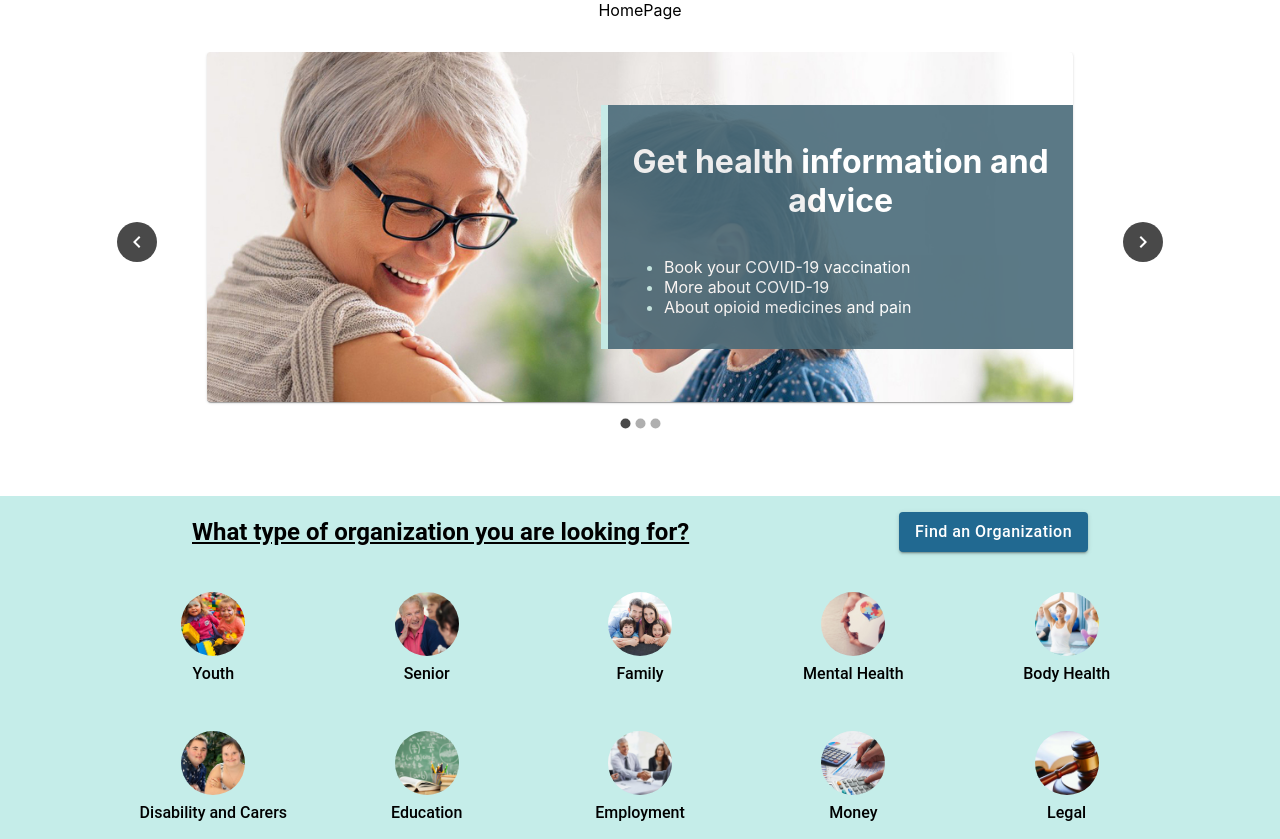
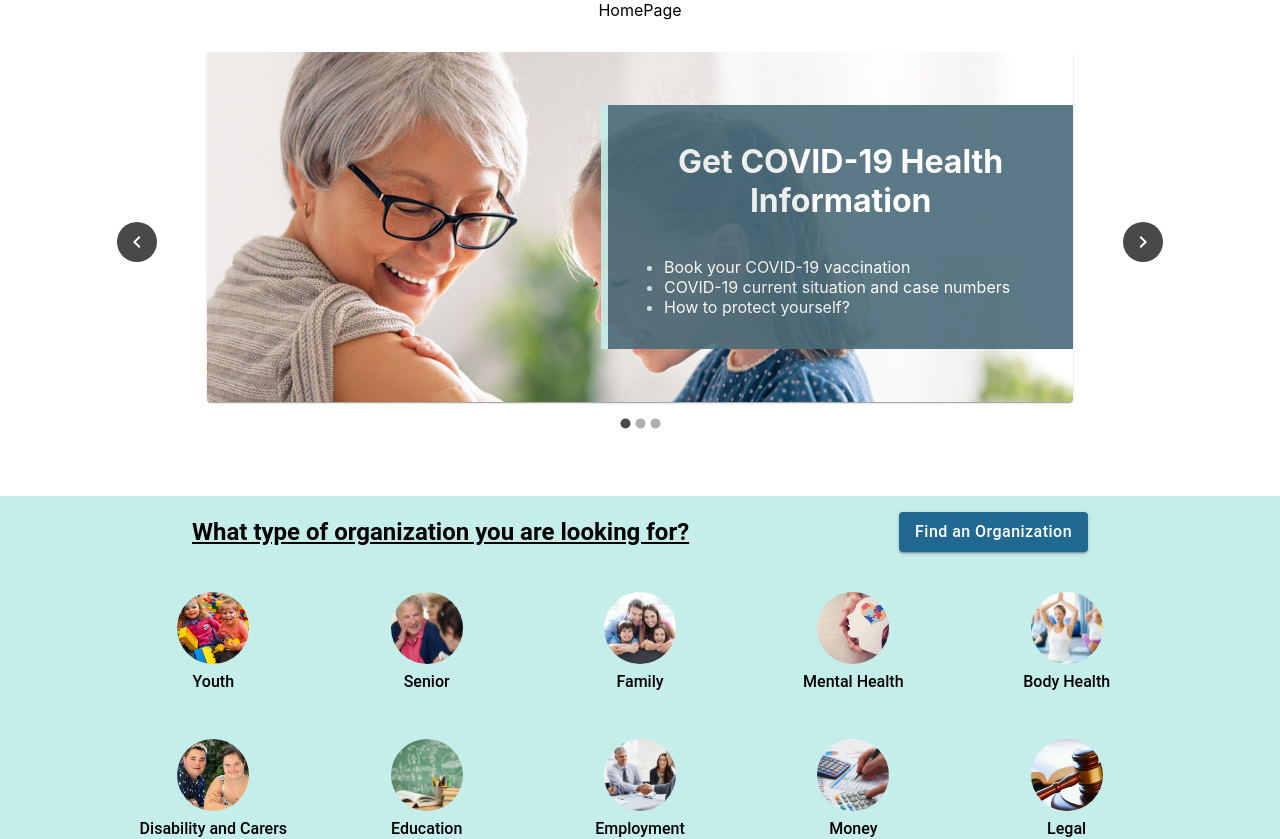
Before and after one commit to sharon-meishi/COMP9323_Group13_WellbeingBridge, a React (Create React App) app in the folder frontend/: page /home in a window 1280 px wide. Shown: the top 839 px of the page. Built offline with nearby package versions, Linux system fonts and the light colour scheme.

Commit message:
Sharon update

```diff
--- a/frontend/src/components/HomePage/NewsCarousel.js
+++ b/frontend/src/components/HomePage/NewsCarousel.js
@@ -1,9 +1,12 @@
 import React from 'react';
 import Carousel from 'react-material-ui-carousel';
-import NewsItem from './NewsItem';
 import bg1 from '../../Assets/new1.jpeg';
+import bg2 from '../../Assets/OrganizationType/mental_health.jpeg';
 import Grid from '@material-ui/core/Grid';
 import { makeStyles } from '@material-ui/core/styles';
+import Link from '@material-ui/core/Link';
+import Box from '@material-ui/core/Box';
+import Card from '@material-ui/core/Card';
 
 const useStyles = makeStyles((theme) => ({
   root: {
@@ -14,20 +17,169 @@ const useStyles = makeStyles((theme) => ({
     marginBottom: theme.spacing(4),
   },
   carouselStyle: {
-      height: '100%'
-  }
+    backgroundSize: 'cover',
+    height: '350px',
+    marginLeft: '100px',
+    marginRight: '100px',
+    display: 'flex',
+    alignItems: 'center',
+    alignContent: 'center',
+    justifyContent: 'flex-end',
+  },
+  carouselStyle2: {
+    backgroundSize: 'cover',
+    height: '350px',
+    marginLeft: '100px',
+    marginRight: '100px',
+    display: 'flex',
+    alignItems: 'center',
+    alignContent: 'center',
+    justifyContent: 'flex-start',
+  },
+  boxStyle: {
+    display: 'flex',
+    flexDirection: 'column',
+    paddingLeft: '16px',
+    backgroundColor: '#4A6B79',
+    opacity: '0.9',
+    color: 'white',
+    padding: '16px',
+    width: '50%',
+    alignItems: 'flex-start',
+    alignContent: 'center',
+    justifyContent: 'center',
+    textAlign: 'center',
+    borderLeft: '7px solid #C5EDE9',
+  },
+  liStyle: {
+    '&::marker': {
+      color: '#C5EDE9',
+    },
+    textAlign: 'left',
+  },
 }));
 
 function NewsCarousel() {
   const classes = useStyles();
 
   return (
-    <Grid container justify="center" className={classes.root}>
-      <Grid item xs ={10}  className={classes.item}>
-        <Carousel navButtonsAlwaysVisible={true} interval='100000' className={classes.item}>
-          <NewsItem title='New1' backgroundImg={bg1} />
-          <NewsItem title='New2' backgroundImg={bg1}/>
-          <NewsItem title='New3' backgroundImg={bg1}/>
+    <Grid container justify='center' className={classes.root}>
+      <Grid item xs={10} className={classes.item}>
+        <Carousel
+          navButtonsAlwaysVisible={true}
+          interval='100000'
+          className={classes.item}
+        >
+          <Card
+            className={classes.carouselStyle}
+            style={{
+              backgroundImage: `url(${bg1})`,
+            }}
+          >
+            <Box className={classes.boxStyle}>
+              <h1>Get COVID-19 Health Information</h1>
+              <ul>
+                <li className={classes.liStyle}>
+                  <Link
+                    href='https://covid-vaccine.healthdirect.gov.au/eligibility'
+                    color='inherit'
+                  >
+                    Book your COVID-19 vaccination
+                  </Link>
+                </li>
+                <li className={classes.liStyle}>
+                  <Link
+                    href='https://www.health.gov.au/news/health-alerts/novel-coronavirus-2019-ncov-health-alert/coronavirus-covid-19-current-situation-and-case-numbers'
+                    color='inherit'
+                  >
+                    COVID-19 current situation and case numbers
+                  </Link>
+                </li>
+                <li className={classes.liStyle}>
+                  <Link
+                    href='https://www.health.gov.au/news/health-alerts/novel-coronavirus-2019-ncov-health-alert/how-to-protect-yourself-and-others-from-coronavirus-covid-19'
+                    color='inherit'
+                  >
+                    How to protect yourself?
+                  </Link>
+                </li>
+              </ul>
+            </Box>
+          </Card>
+          <Card
+            className={classes.carouselStyle2}
+            style={{
+              backgroundImage: `url(${bg2})`,
+            }}
+          >
+            <Box className={classes.boxStyle}>
+              <h1>Know Yourself Better</h1>
+              <ul>
+                <li className={classes.liStyle}>
+                  <Link
+                    href='https://screening.mhanational.org/screening-tools/'
+                    color='inherit'
+                  >
+                    Take a mental health test
+                  </Link>
+                </li>
+                <li className={classes.liStyle}>
+                  <Link
+                    href='https://www.beyondblue.org.au/the-facts/anxiety-and-depression-checklist-k10'
+                    color='inherit'
+                  >
+                    Anxiety and depression checklist
+                  </Link>
+                </li>
+                <li className={classes.liStyle}>
+                  <Link
+                    href='https://www.healthline.com/health/stress/how-to-relax#takeaway'
+                    color='inherit'
+                  >
+                    How to relax: tips for chiling out
+                  </Link>
+                </li>
+              </ul>
+            </Box>
+          </Card>
+
+          <Card
+            className={classes.carouselStyle}
+            style={{
+              backgroundImage: `url(${bg1})`,
+            }}
+          >
+            <Box className={classes.boxStyle}>
+              <h1>Get COVID-19 health information</h1>
+              <ul>
+                <li className={classes.liStyle}>
+                  <Link
+                    href='https://covid-vaccine.healthdirect.gov.au/eligibility'
+                    color='inherit'
+                  >
+                    Book your COVID-19 vaccination
+                  </Link>
+                </li>
+                <li className={classes.liStyle}>
+                  <Link
+                    href='https://www.health.gov.au/news/health-alerts/novel-coronavirus-2019-ncov-health-alert/coronavirus-covid-19-current-situation-and-case-numbers'
+                    color='inherit'
+                  >
+                    COVID-19 current situation and case numbers
+                  </Link>
+                </li>
+                <li className={classes.liStyle}>
+                  <Link
+                    href='https://www.health.gov.au/news/health-alerts/novel-coronavirus-2019-ncov-health-alert/how-to-protect-yourself-and-others-from-coronavirus-covid-19'
+                    color='inherit'
+                  >
+                    How to protect yourself?
+                  </Link>
+                </li>
+              </ul>
+            </Box>
+          </Card>
+
         </Carousel>
       </Grid>
     </Grid>
--- a/frontend/src/components/HomePage/NewsItem.js
+++ /dev/null
@@ -1,61 +0,0 @@
-import React from 'react'
-import Box from '@material-ui/core/Box'
-import Card from '@material-ui/core/Card'
-import { makeStyles } from '@material-ui/core/styles';
-import bg1 from '../../Assets/new1.jpeg';
-
-
-const useStyles = makeStyles({
-    root: {
-      backgroundImage: 'url(' + bg1 + ')',
-      backgroundSize: 'cover',
-      height:'350px',
-      marginLeft: '100px',
-      marginRight: '100px',
-      display: 'flex',
-      justifyContent: 'flex-end',
-      alignItems: 'center',
-      alignContent: 'center'
-    },
-    boxStyle: {
-        display: 'flex',
-        flexDirection: 'column',
-        paddingLeft: '16px',
-        backgroundColor: '#4A6B79',
-        opacity: '0.9',
-        color: 'white',
-        padding: '16px',
-        width: '50%',
-        alignItems: 'flex-start',
-        alignContent: 'center',
-        justifyContent: 'center',
-        textAlign: 'center',
-        borderLeft:'7px solid #C5EDE9'
-    },
-    liStyle : {
-        '&::marker': {
-            color: '#C5EDE9'
-        },
-        textAlign: 'left'
-    }
-  });
-
-function NewsItem(props) {
-    const classes = useStyles(props);
-
-    return (
-            <Card className={classes.root} >
-
-                <Box className={classes.boxStyle}>
-                    <h1>Get health information and advice</h1>
-                    <ul>
-                        <li className={classes.liStyle}>Book your COVID-19 vaccination</li>
-                        <li className={classes.liStyle}>More about COVID-19</li>
-                        <li className={classes.liStyle}>About opioid medicines and pain</li>
-                    </ul>
-                </Box>
-            </Card>
-    )
-}
-
-export default NewsItem
--- a/frontend/src/components/HomePage/OrganizationAllType.js
+++ b/frontend/src/components/HomePage/OrganizationAllType.js
@@ -1,8 +1,6 @@
 import React from 'react';
 import { withStyles, makeStyles } from '@material-ui/core/styles';
 import Grid from '@material-ui/core/Grid';
-import Avatar from '@material-ui/core/Avatar';
-import Link from '@material-ui/core/Link';
 import Typography from '@material-ui/core/Typography';
 import Box from '@material-ui/core/Box';
 import Button from '@material-ui/core/Button';
@@ -73,7 +71,7 @@ const StyledButton = withStyles({
 
 function OrganizationAllType() {
   const classes = useStyles();
-  const preventDefault = (event) => event.preventDefault();
+
   return (
     <Box className={classes.box}>
       <Grid container className={classes.root}>
--- a/frontend/src/components/HomePage/OrganizationAvatar.js
+++ b/frontend/src/components/HomePage/OrganizationAvatar.js
@@ -13,8 +13,8 @@ const useStyles = makeStyles((theme) => ({
     padding: '8px',
   },
   avatarStyle: {
-    width: theme.spacing(8),
-    height: theme.spacing(8),
+    width: theme.spacing(9),
+    height: theme.spacing(9),
     marginBottom: theme.spacing(1)
   },
   linkStyle: {
```
